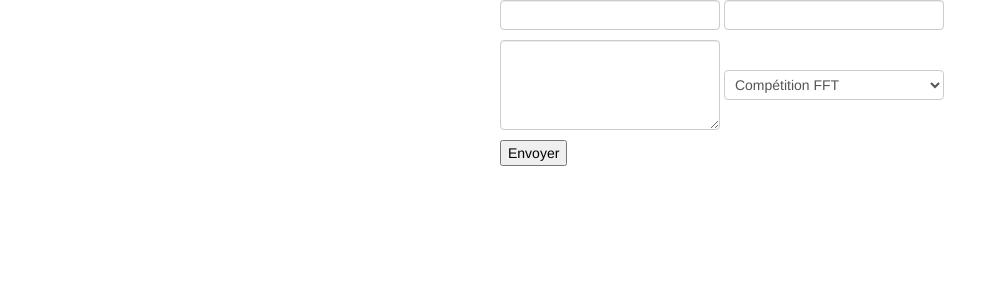
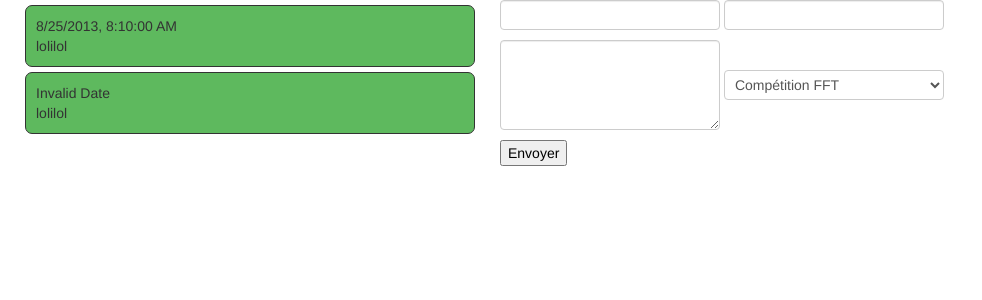
Before and after one commit to ckiw/osmltir-admin, a PHP site: page /admin.html in a window 1280 px wide. Shown: the top 300 px of the page, without its empty margins (0-982 px from the left). Run offline with PHP 8.4, Linux system fonts and the light colour scheme.

Commit message:
affichage de la liste des events

```diff
--- a/admin.html
+++ b/admin.html
@@ -4,6 +4,7 @@
         <title>Admin osmltir-web</title>
         <meta http-equiv="Content-Type" content="text/html; charset=UTF-8">
         <link rel="stylesheet" href="css/bootstrap.css" type="text/css" />
+        <link rel="stylesheet" href="css/style.css" type="text/css" />
 
     </head>
     <body>
@@ -12,10 +13,11 @@
 
             </div>
             <div class="span6">
+
                 <form action="setNewEvent.php" method="POST" id="event-form">
                     <input type="text" name="date" id="date" value="" />
                     <input type="text" name="hour" id="hour" value="" />
-                    <textarea name="comment" id="comment" rows="4" cols="20"></textarea>
+                    <textarea name="title" id="title" rows="4" cols="20"></textarea>
                     <select id='color' name="color">
                         <option value="#dd514c">Compétition FFT</option>
                         <option value="#faa732">Compétition UFOLEP</option>
@@ -28,23 +30,44 @@
         </div>
         <script type="text/javascript" src="js/jquery.js"></script>
         <script type="text/javascript" src="js/bootstrap.min.js"></script>
+
         <script>
             $(document).ready(function() {
-
+                //Affichage de la liste des events
+                $.get('data-event.json', function(data) {
+                    data.sort(function(a, b) {
+                        a.date.localeCompare(b.date);
+                        return a.date.localeCompare(b.date);
+                    });
+                    $(data).each(function(index, element) {
+                        var dateTime = new Date(element.date);
+                        $('#event-list').prepend('<div class="event" style="background-color:' + element.color + '">' + dateTime.toLocaleString() + '<br />' + element.title + '</div>');
+                    });
+                });
+                //enregistrer un nouvel event lors de la soummision du formulaire
                 $('#event-form').submit(function(e) {
                     e.preventDefault();
-                    var dateTime = new Date($('#date').val() + 'T' + $('#hour').val());
-                    $.ajax({
-                        type: "GET",
-                        url: "http://127.0.0.1/osmltir/setNewEvent.php",
-                        data:{date: dateTime.toJSON(), comment: $('#comment').val(), color: $('#color').val()}
-                    }).done(function(msg) {
-                        alert("Data Saved: " + msg);
-                        $('#color').val('');
-                        $('#hour').val('');
-                        $('#comment').val('');
-                    });
+                    var date = $('#date').val();
+                    var hour = $('#hour').val();
+                    var title = $('#title').val();
+                    var color = $('#color').val();
+                    if (date !== '' && hour !== '' && color !== '' && title !== '') {
+                        var dateTime = new Date(date + 'T' + hour);
+                        $.ajax({
+                            type: "GET",
+                            url: "http://127.0.0.1/osmltir/setNewEvent.php",
+                            data: {date: dateTime.toJSON(), title: title, color: color}
+                        }).done(function(msg) {
+                            $('#event-form').before('<div class="alert alert-success alert-dismissable"><button type="button" class="close" data-dismiss="alert" aria-hidden="true">&times;</button>' + msg + '</div>');
+                            $('#event-list').prepend('<div class="event" style="background-color:' + color + '">' + dateTime.toLocaleString() + '<br />' + title + '</div>');
+                            $('#date').val('');
+                            $('#hour').val('');
+                            $('#title').val('');
 
+                        });
+                    } else {
+                        $('#event-form').before('<div class="alert alert-warning alert-dismissable"><button type="button" class="close" data-dismiss="alert" aria-hidden="true">&times;</button>Remplis tout les champs avant d\'envoyer le formulaire.</div>');
+                    }
                 });
 
             });
--- /dev/null
+++ b/css/style.css
@@ -0,0 +1,19 @@
+/*
+    Document   : style
+    Created on : 18 août 2013, 15:05:48
+    Author     : Saturne
+    Description:
+        Purpose of the stylesheet follows.
+*/
+
+root {
+    display: block;
+}
+
+.event {
+    background-color: rgb(250, 167, 50);
+    padding: 10px;
+    margin: 5px;
+    border-radius: 7px;
+    border: solid 1px;
+}
--- /dev/null
+++ b/data-event.json
@@ -0,0 +1 @@
+[{"date":"","title":"lolilol","color":"#5eb95e"},{"date":"2013-08-25T08:10:00.000Z","title":"lolilol","color":"#5eb95e"}]
--- a/setNewEvent.php
+++ b/setNewEvent.php
@@ -8,9 +8,9 @@
     return json_decode(file_get_contents($file), true);
 }
 
-if (isset($_GET['date'], $_GET['comment'])) {
+if (isset($_GET['date'], $_GET['title'])) {
     $data = unstore('data-event.json');
-    $data[] = array('date' => $_GET['date'], 'comment' => $_GET['comment'], 'color' => $_GET['color']);
+    $data[] = array('date' => $_GET['date'], 'title' => nl2br($_GET['title']), 'color' => $_GET['color']);
     store('data-event.json', $data);
     echo 'Succès : événement enregistré.';
 }
```
